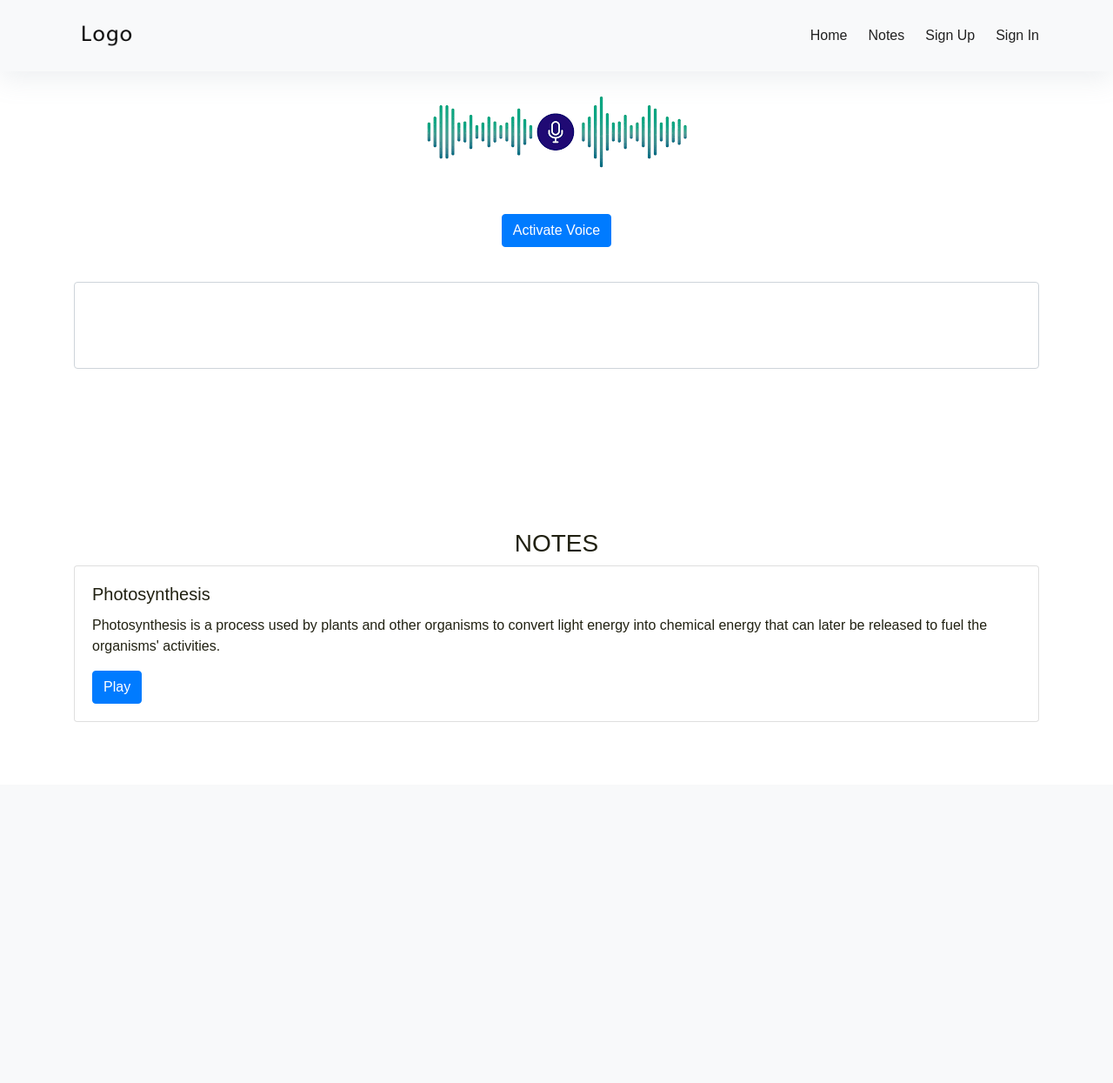
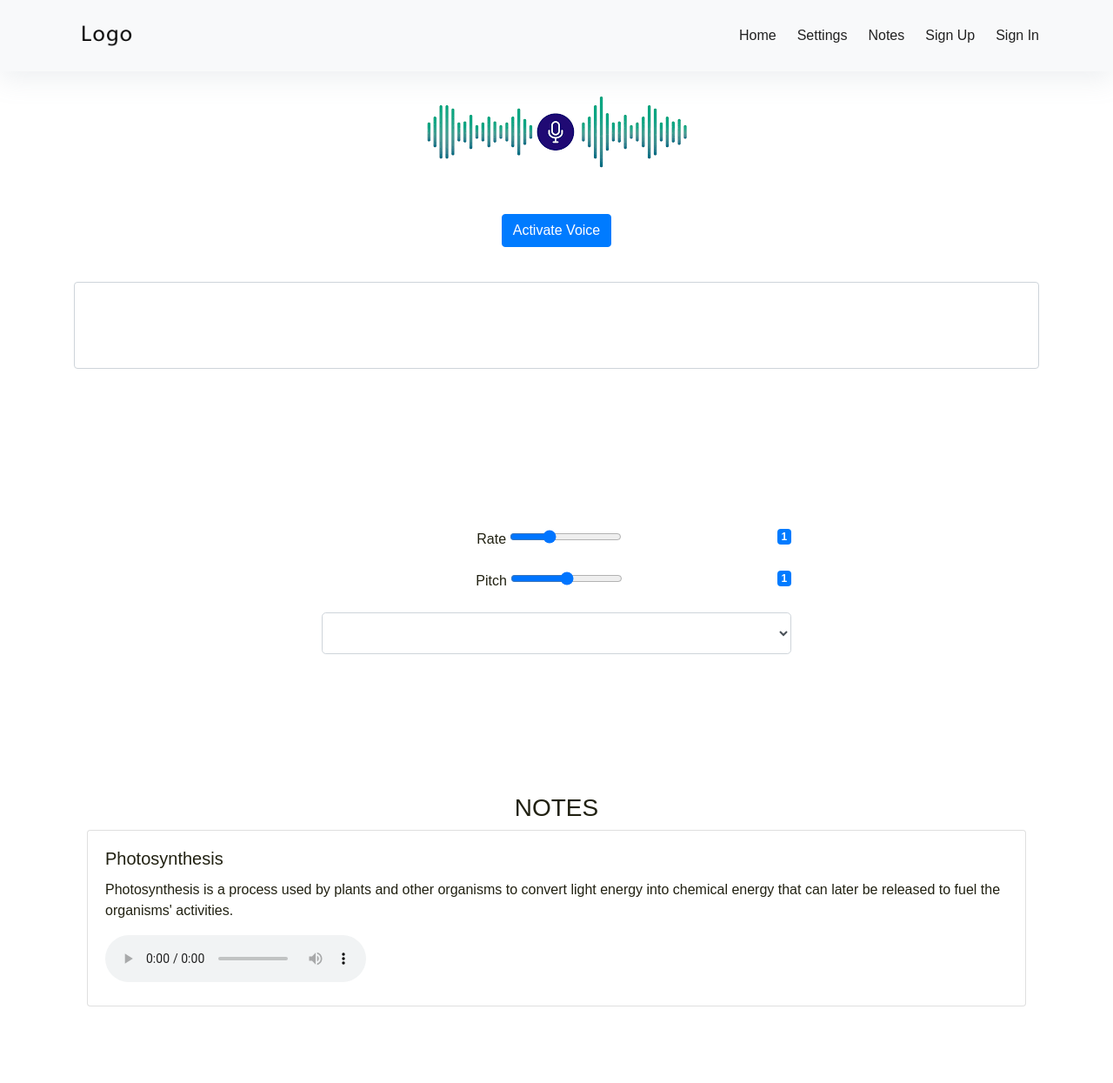
Before and after one commit to JasbirCodeSpace/VoiceNotes, a Django app: page / in a window 1280 px wide. Shown: the whole page at 87% size. Before the commit the page ends 830 px from the top, so only its background shows below. Run offline with Django 3.2, Linux system fonts and the light colour scheme; data comes from the database, SQL or seed files in the repository; lists and menus that the app fills with data are empty; some libraries are stand-ins or nearby versions.

Commit message:
Updated html

```diff
--- a/notes/templates/notes/base.html
+++ b/notes/templates/notes/base.html
@@ -5,10 +5,8 @@
         <!-- Required meta tags -->
         <meta charset="utf-8">
         <meta name="viewport" content="width=device-width, initial-scale=1, shrink-to-fit=no">
-
         <link rel="stylesheet" href="https://maxcdn.bootstrapcdn.com/bootstrap/4.0.0/css/bootstrap.min.css" integrity="sha384-Gn5384xqQ1aoWXA+058RXPxPg6fy4IWvTNh0E263XmFcJlSAwiGgFAW/dAiS6JXm" crossorigin="anonymous">
         <link rel="stylesheet" type="text/css" href="{% static 'notes/css/base.css' %}">
-
         <title>Title</title>
         <script type="text/javascript">
             let token = '{{csrf_token}}'
@@ -20,20 +18,20 @@
                 <div class="row">
                     <div class="col-12">
                         <nav class="navbar navbar-expand-md navbar-light">
-
                             <a class="navbar-brand" href="{% url 'notes-home' %}"><img src="{% static 'notes/images/logo.png' %}" alt=""></a>
-
                             <button class="navbar-toggler" type="button" data-toggle="collapse" data-target="#navbarSupportedContent" aria-controls="navbarSupportedContent" aria-expanded="false" aria-label="Toggle navigation">
                             <span class="navbar-toggler-icon"></span>
                             </button>
-
                             <div class="collapse navbar-collapse" id="navbarSupportedContent">
                                 <ul class="navbar-nav ml-auto py-4 py-md-0">
                                     <li class="nav-item pl-4 pl-md-0 ml-0 ml-md-4">
-                                    <a class="nav-link" href="#home">Home</a>
+                                        <a class="nav-link" href="#voice-section">Home</a>
                                     </li>
                                     <li class="nav-item pl-4 pl-md-0 ml-0 ml-md-4">
-                                    <a class="nav-link" href="#about-us">Notes</a>
+                                        <a class="nav-link" href="#settings">Settings</a>
+                                    </li>
+                                    <li class="nav-item pl-4 pl-md-0 ml-0 ml-md-4">
+                                        <a class="nav-link" href="#notes-section">Notes</a>
                                     </li>
                                     <li class="nav-item pl-4 pl-md-0 ml-0 ml-md-4">
                                         <a class="nav-link" href="#ourTeam">Sign Up</a>
@@ -43,7 +41,6 @@
                                     </li>
                                 </ul>
                             </div>
-
                         </nav>
                     </div>
                 </div>
@@ -62,28 +59,54 @@
                 </div>
             </div>
         </section>
+        <section id="settings" class="py-5">
+            <div class="container py-md-4 text-center">
+                <div class="row">
+                    <div class="col-md-6 mx-auto">
+                    <form>
+                        <div class="form-group">
+                            <label for="rate">Rate</label>
+                            <div id="rate-value" class="badge badge-primary float-right">1</div>
+                            <input type="range" id="rate" class="custom-range" min="0.5" max="2" value="1" step="0.1">
+                        </div>
+                           <div class="form-group">
+                            <label for="pitch">Pitch</label>
+                            <div id="pitch-value" class="badge badge-primary float-right">1</div>
+                            <input type="range" id="pitch" class="custom-range" min="0" max="2" value="1" step="0.1">
+                        </div>
+                        <div class="form-group">
+                            <select id="voice-select" class="form-control form-control-lg" >
 
+                            </select>
+                        </div>
+                    </form>
+                </div>
+                </div>
+            </div>
+        </section>
         <section id="notes-section" class="py-5">
             <div class="container py-md-4">
                 <h3 class="text-center">NOTES</h3>
                 {% for note in notes %}
-    <div class="row">
+                <div class="row mb-3">
+                    <div class="container">
                     <div class="col-sm-12">
                         <div class="card">
                             <div class="card-body">
                                 <h5 class="card-title">{{note.title}}</h5>
                                 <p class="card-text">{{note.content}}</p>
-        <button id="{{note.id}}" class="btn btn-primary play-voice">Play</button>
+                                <audio controls id="{{note.id}}">
+                                    <source src="horse.mp3" type="audio/mpeg">
+                                    Your browser does not support the audio element.
+                                </audio>
+                            </div>
                         </div>
                     </div>
                 </div>
                 </div>
                 {% endfor %}
             </div>
-
         </section>
-
-
         <script src="https://code.jquery.com/jquery-3.2.1.slim.min.js" integrity="sha384-KJ3o2DKtIkvYIK3UENzmM7KCkRr/rE9/Qpg6aAZGJwFDMVNA/GpGFF93hXpG5KkN" crossorigin="anonymous"></script>
         <script src="https://cdnjs.cloudflare.com/ajax/libs/popper.js/1.12.9/umd/popper.min.js" integrity="sha384-ApNbgh9B+Y1QKtv3Rn7W3mgPxhU9K/ScQsAP7hUibX39j7fakFPskvXusvfa0b4Q" crossorigin="anonymous"></script>
         <script src="https://maxcdn.bootstrapcdn.com/bootstrap/4.0.0/js/bootstrap.min.js" integrity="sha384-JZR6Spejh4U02d8jOt6vLEHfe/JQGiRRSQQxSfFWpi1MquVdAyjUar5+76PVCmYl" crossorigin="anonymous"></script>
```
Lines whose indentation alone changed are shown as unchanged.
